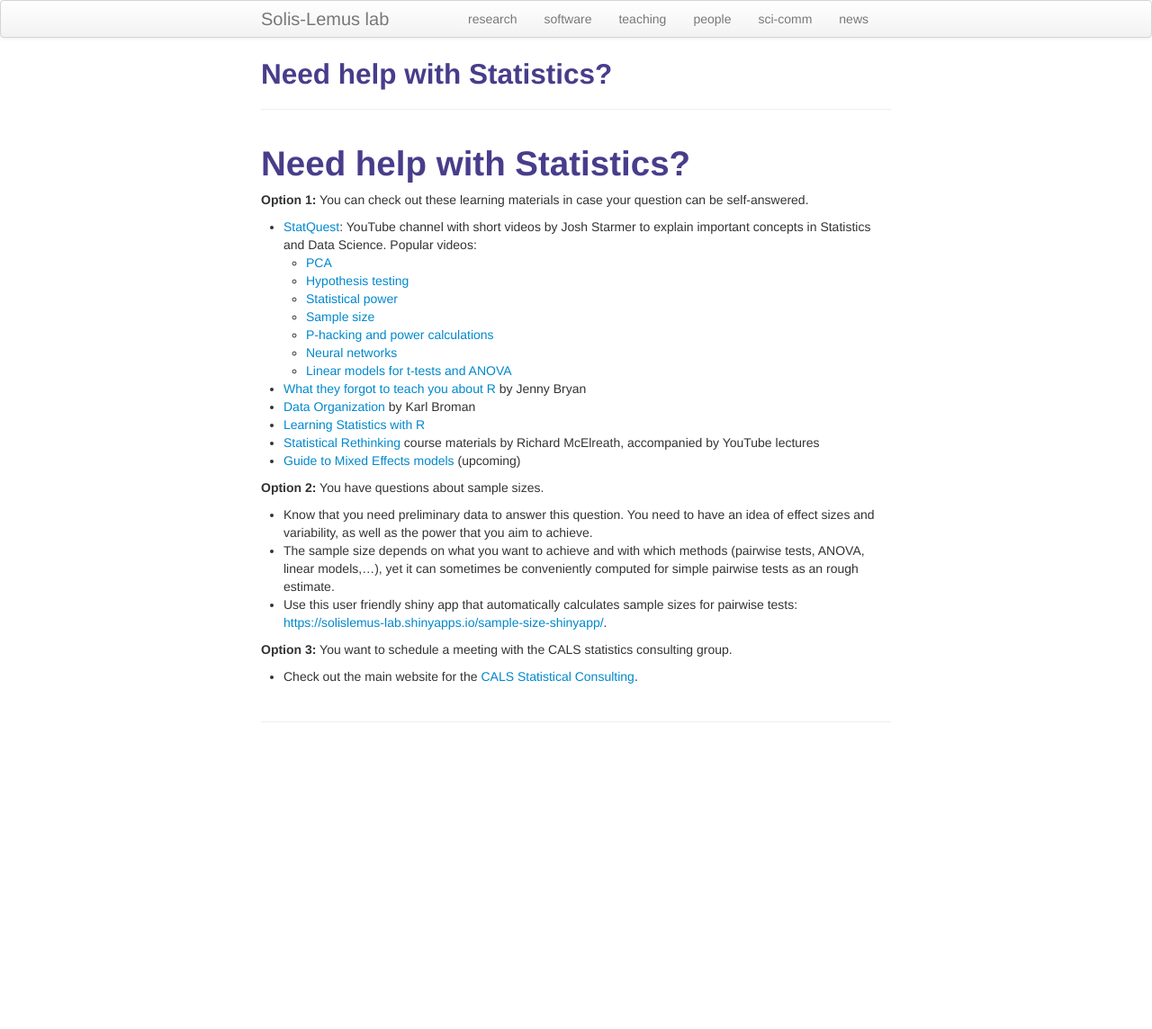
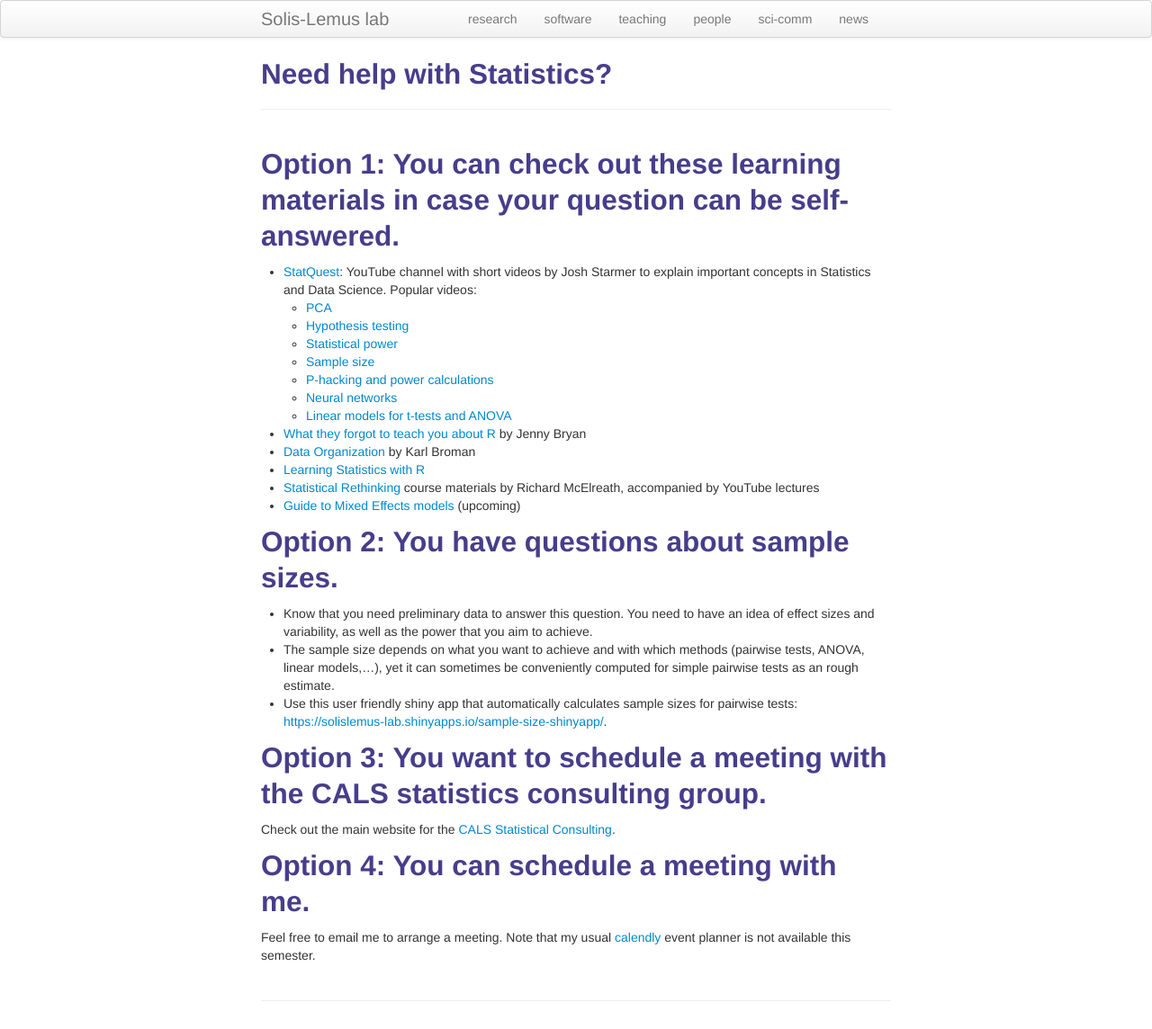
Before and after one commit to solislemuslab/solislemuslab.github.io, a Jekyll site: the page built from pages/consulting.md, in a window 1280 px wide. Shown: the whole page at 90% size. Built offline with Jekyll 4.4.1, drawn with Linux system fonts in a browser that asks for light colours; our own code applies the rules of GitHub Pages for plain Markdown files; before the commit the page ends 900 px from its top, so only the background shows below that.

Commit message:
updated consulting

```diff
--- a/pages/consulting.md
+++ b/pages/consulting.md
@@ -15,10 +21,13 @@
 - [Statistical Rethinking](https://github.com/rmcelreath/stat_rethinking_2023) course materials by Richard McElreath, accompanied by YouTube lectures
 - [Guide to Mixed Effects models]() (upcoming)
 
-**Option 2:** You have questions about sample sizes.
+## Option 2: You have questions about sample sizes.
 - Know that you need preliminary data to answer this question. You need to have an idea of effect sizes and variability, as well as the power that you aim to achieve.
 - The sample size depends on what you want to achieve and with which methods (pairwise tests, ANOVA, linear models,...), yet it can sometimes be conveniently computed for simple pairwise tests as an rough estimate.
 - Use this user friendly shiny app that automatically calculates sample sizes for pairwise tests: [https://solislemus-lab.shinyapps.io/sample-size-shinyapp/](https://solislemus-lab.shinyapps.io/sample-size-shinyapp/).
 
-**Option 3:** You want to schedule a meeting with the CALS statistics consulting group.
-- Check out the main website for the [CALS Statistical Consulting](https://calslab.cals.wisc.edu/stat-consulting/).
+## Option 3: You want to schedule a meeting with the CALS statistics consulting group.
+Check out the main website for the [CALS Statistical Consulting](https://calslab.cals.wisc.edu/stat-consulting/).
+
+## Option 4: You can schedule a meeting with me.
+Feel free to email me to arrange a meeting. Note that my usual [calendly](https://calendly.com/solislemus/individual-meetings?month=2023-01) event planner is not available this semester.
```
Also changed, not shown: other parts of pages/consulting.md (+8 -2 lines).
